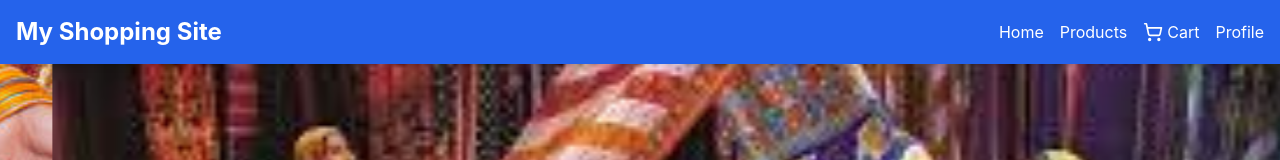
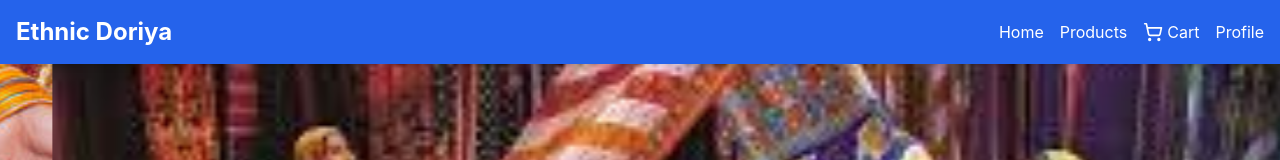
Before and after one commit to darshannayak19/SoppingShop, a Next.js app: page / in a window 1280 px wide. Shown: the top 160 px of the page. Built offline with nearby package versions, Linux system fonts and the light colour scheme.

Commit message:
name chnage

```diff
--- a/components/Header/Header.tsx
+++ b/components/Header/Header.tsx
@@ -13,7 +13,7 @@ const Header = () => {
     <header className="fixed top-0 left-0 w-full bg-blue-600 text-white shadow-md z-50">
       <div className="container mx-auto px-4 py-4 flex justify-between items-center">
         <Link href="/" className="text-2xl font-bold">
-          My Shopping Site
+          Ethnic Doriya
         </Link>
         <nav className="flex items-center space-x-4">
           <Link href="/" className="hover:text-blue-300">
--- a/package.json
+++ b/package.json
@@ -1,5 +1,5 @@
 {
-  "name": "my-shopping-site",
+  "name": "Ethnic Doriya",
   "version": "0.1.0",
   "private": true,
   "scripts": {
--- a/pages/index.tsx
+++ b/pages/index.tsx
@@ -10,7 +10,7 @@ const Home: React.FC = () => {
   return (
     <div>
       <Head>
-        <title>My Shopping Site</title>
+        <title>Ethnic Doriya</title>
         <meta name="description" content="A great shopping site built with Next.js" />
         <link rel="icon" href="/favicon.ico" />
       </Head>
```
Also changed, not shown: 1 other file (tests, documents, lock files or other folders).
